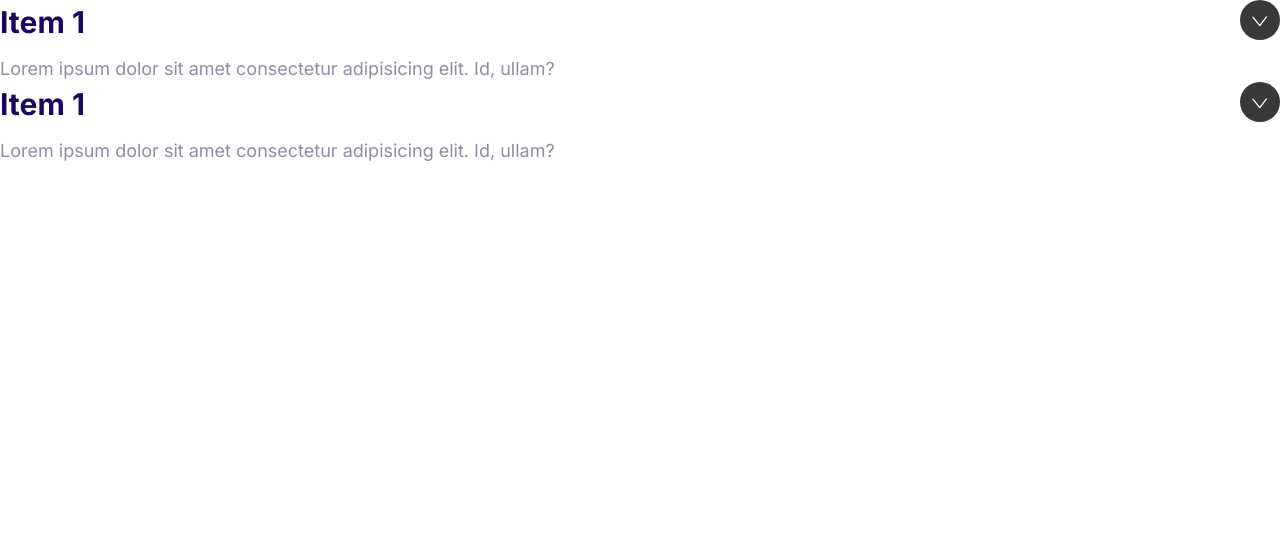
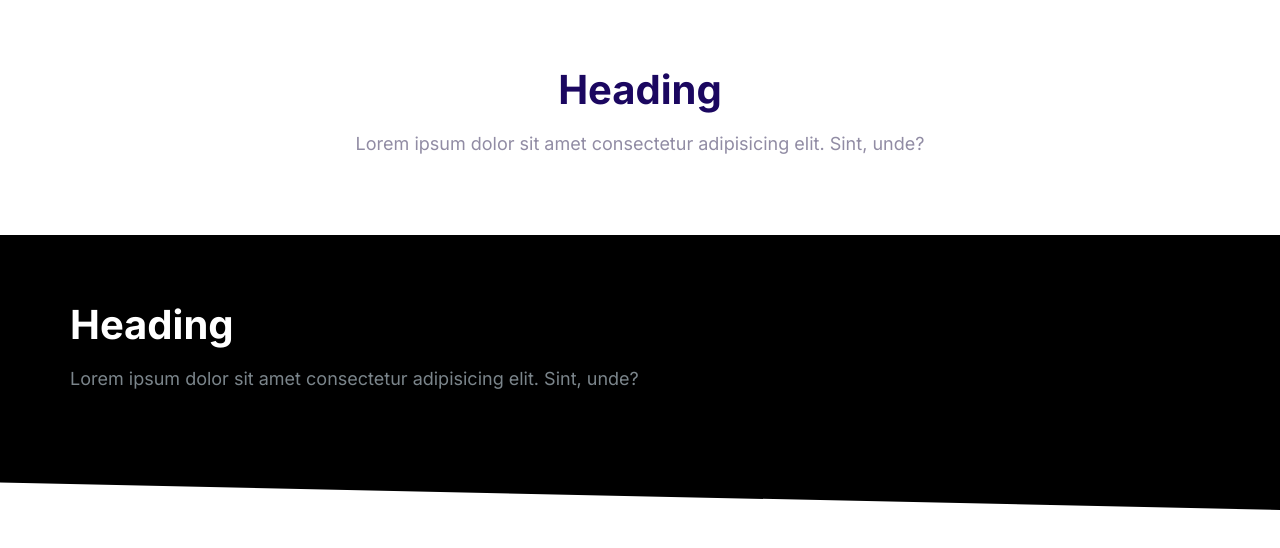
Before and after one commit to seongbaelee/moshify, a plain HTML site: page index.html in a window 1280 px wide. Drawn offline with Linux system fonts and the light colour scheme.

Commit message:
Build block component.

```diff
--- a/css/styles.css
+++ b/css/styles.css
@@ -583,3 +583,42 @@ a {
   opacity: 1;
   /* display: block; */
 }
+
+/* Blocks */
+
+.block {
+  --padding-vertical: 6rem;
+  padding: var(--padding-vertical) 2rem;
+}
+
+.block__header {
+  text-align: center;
+}
+
+.block__heading {
+  margin-top: 0;
+}
+
+.block--dark {
+  background: #000;
+  color: #7b858b;
+}
+
+.block--dark .block__heading {
+  color: #fff;
+}
+
+.block--skewed-right {
+  padding-bottom: calc(var(--padding-vertical) + 4rem);
+  clip-path: polygon(0% 0%, 100% 0%, 100% 100%, 0% 90%);
+}
+
+.block--skewed-left {
+  padding-bottom: calc(var(--padding-vertical) + 4rem);
+  clip-path: polygon(0% 0%, 100% 0%, 100% 90%, 0% 100%);
+}
+
+.container {
+  max-width: 1140px;
+  margin: 0 auto;
+}
--- a/index.html
+++ b/index.html
@@ -15,30 +15,22 @@
     <title>Document</title>
   </head>
   <body>
-    <div class="collapsible collapsible--expanded">
-      <header class="collapsible__header">
-        <h2 class="collapsible__heading">Item 1</h2>
-
-        <svg class="icon icon--white collapsible__chevron">
-          <use xlink:href="images/sprite.svg#chevron"></use>
-        </svg>
-      </header>
-      <div class="collapsible__content">
-        Lorem ipsum dolor sit amet consectetur adipisicing elit. Id, ullam?
+    <section class="block container">
+      <div class="block__header">
+        <h2 class="block__heading">Heading</h2>
+        <p>
+          Lorem ipsum dolor sit amet consectetur adipisicing elit. Sint, unde?
+        </p>
       </div>
-    </div>
-    <div class="collapsible collapsible--expanded">
-      <header class="collapsible__header">
-        <h2 class="collapsible__heading">Item 1</h2>
-
-        <svg class="icon icon--white collapsible__chevron">
-          <use xlink:href="images/sprite.svg#chevron"></use>
-        </svg>
-      </header>
-      <div class="collapsible__content">
-        Lorem ipsum dolor sit amet consectetur adipisicing elit. Id, ullam?
+    </section>
+    <section class="block block--dark block--skewed-right">
+      <div class="container">
+        <h2 class="block__heading">Heading</h2>
+        <p>
+          Lorem ipsum dolor sit amet consectetur adipisicing elit. Sint, unde?
+        </p>
       </div>
-    </div>
+    </section>
     <script src="js/main.js"></script>
   </body>
 </html>
```
Also changed, not shown: components/Block.html (added, +13 -0 lines).
